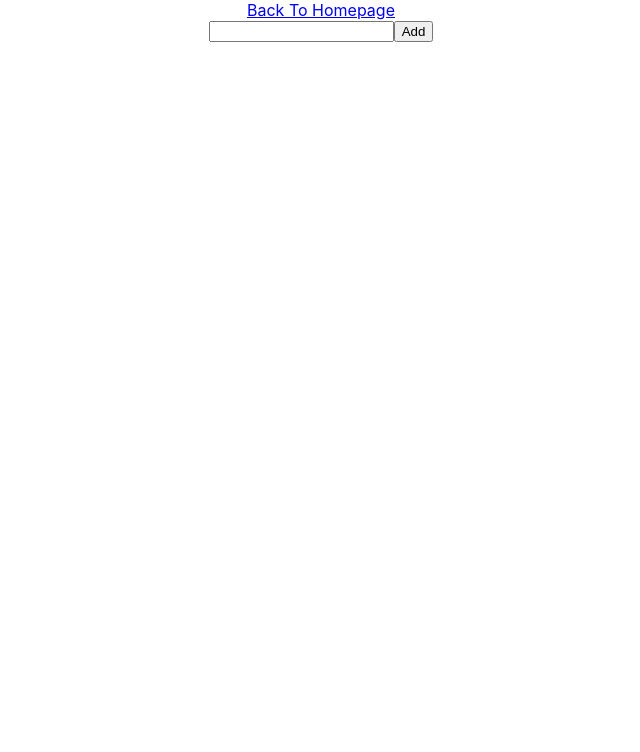
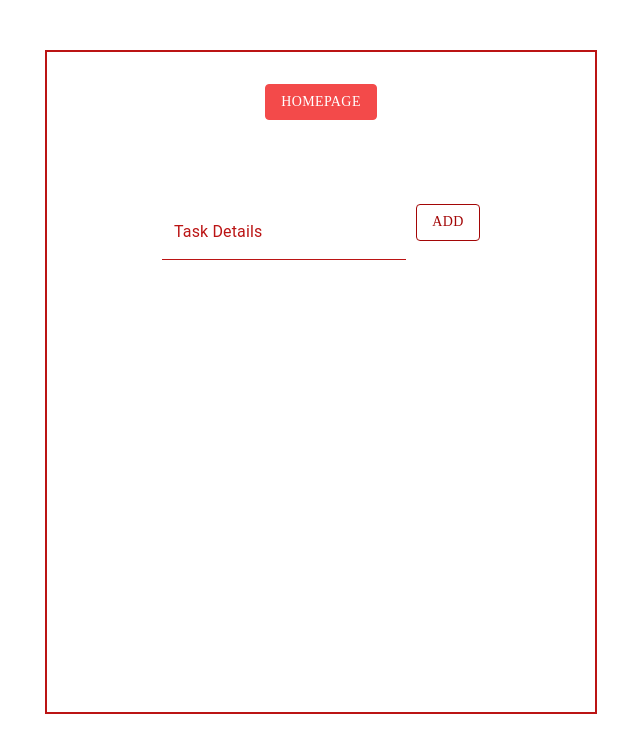
Before and after one commit to AnqurEnayet/React_CRUD_App_1, a React (Create React App) app: page /list in a window 1280 px wide. Shown: the top 752 px of the page, without its empty margins (319-959 px from the left). Built offline with nearby package versions, Linux system fonts and the light colour scheme.

Commit message:
Added MaterialUI and some work left on ListItem

```diff
--- a/package.json
+++ b/package.json
@@ -3,6 +3,9 @@
   "version": "0.1.0",
   "private": true,
   "dependencies": {
+    "@emotion/react": "^11.11.4",
+    "@emotion/styled": "^11.11.5",
+    "@mui/material": "^5.15.21",
     "@testing-library/jest-dom": "^5.17.0",
     "@testing-library/react": "^13.4.0",
     "@testing-library/user-event": "^13.5.0",
--- a/src/App.css
+++ b/src/App.css
@@ -1,38 +1,30 @@
-.App {
-  text-align: center;
+.app-container{
+  display: flex;
+  justify-content: center;
+  align-items: center;
+  height: 100vh;
+  background-color: beige;
 }
 
-.App-logo {
-  height: 40vmin;
-  pointer-events: none;
+.form-container {
+  width: 375px;
+  height: 400px;
+  padding: 20px;
+  border: 1px solid #ccc;
+  border-radius: 12px;
+  box-shadow: 0 0 10px rgba(0, 0, 0, 0.1);
+  background-color: white;
 }
 
-@media (prefers-reduced-motion: no-preference) {
-  .App-logo {
-    animation: App-logo-spin infinite 20s linear;
-  }
+.form-content {
+  display: flex;
+  flex-direction: column;
+  justify-content: center;
+  align-items: center;
 }
 
-.App-header {
-  background-color: #282c34;
-  min-height: 100vh;
+.single-top-content {
   display: flex;
-  flex-direction: column;
-  align-items: center;
-  justify-content: center;
-  font-size: calc(10px + 2vmin);
-  color: white;
+  padding-top: 50px;
+  padding-bottom: 200px;
 }
-
-.App-link {
-  color: #61dafb;
-}
-
-@keyframes App-logo-spin {
-  from {
-    transform: rotate(0deg);
-  }
-  to {
-    transform: rotate(360deg);
-  }
-}
--- a/src/App.js
+++ b/src/App.js
@@ -2,20 +2,24 @@ import React from 'react';
 import {BrowserRouter as Router, Route, Routes} from 'react-router-dom'
 import Home from './CRUD/HomePage'
 import Controller from './CRUD/Controller';
-import './App.css';
+import { Link, Typography, CssBaseline, Container, Box, Button } from '@mui/material';
+//import './App.css';
 import HomePage from './CRUD/HomePage';
 
 function App() {
   return (
-    <div className="App">
+    <Container maxWidth='sm' sx={{padding: '50px'}}>
+      <Box sx={{ padding: '10px', bgcolor: 'white', height: '80vh', border: '2px solid #BB1414'}}>
+            <Router>
+              <Routes>
+                <Route exact path="/" Component={HomePage}/>
+                <Route path="/list" Component={Controller}/>
+              </Routes>
+            </Router>
+      </Box>
+    </Container>
 
-      <Router>
-        <Routes>
-          <Route exact path="/" Component={HomePage}/>
-          <Route path="/list" Component={Controller}/>
-        </Routes>
-      </Router>
-    </div>
+
   );
 }
 
--- a/src/CRUD/Controller.js
+++ b/src/CRUD/Controller.js
@@ -1,7 +1,9 @@
 import React, { useState } from 'react'
-import {Link} from 'react-router-dom'
 import Remove from './Remove'
 import Update from './Update'
+import { Link, Typography, CssBaseline, Container, Box, Button, TextField } from '@mui/material';
+import { List, ListItem, ListItemText, ListItemSecondaryAction, IconButton } from '@mui/material';
+
 
 const Controller = () => {
   const [inputText, setInputText] = useState('')
@@ -9,36 +11,36 @@ const Controller = () => {
   const [items, setItems] = useState([])
   const [editIndex, setEditIndex] = useState(null)
 
-    const handleChange =(e)=> {
+  const handleChange = (e) => {
     setInputText(e.target.value)
   }
 
-    const handleUpdateInput =(e)=> {
+  const handleUpdateInput = (e) => {
     setInputValue(e.target.value)
   }
 
 
-    const handleSubmit =(e)=>{
+  const handleSubmit = (e) => {
     e.preventDefault()
-        if(inputText.trim() !== ''){
+    if (inputText.trim() !== '') {
       setItems([...items, inputText.trim()])
       setInputText('')
     }
   }
 
-    const handleDelete =(index)=> {
-      const updatedItems = items.filter((item,i)=> (i!== index))
+  const handleDelete = (index) => {
+    const updatedItems = items.filter((item, i) => (i !== index))
     setItems(updatedItems)
   }
 
-    const handleUpdate =(index, initialValue)=> {
+  const handleUpdate = (index, initialValue) => {
     setEditIndex(index)
     setInputValue(initialValue)
   }
 
-    const handleSave =(index, newValue)=> {
+  const handleSave = (index, newValue) => {
     const updatedItems = [...items]
-      if(newValue==='') newValue="Undefined"
+    if (newValue === '') newValue = "Undefined"
     updatedItems[index] = newValue
     setItems(updatedItems)
     setEditIndex(null)
@@ -46,37 +48,173 @@ const Controller = () => {
 
   return (
     <div>
-      <Link to="/">Back To Homepage</Link>
+      <Box
+        sx={{
+          display: 'flex',
+          flexDirection: 'column',
+          alignItems: 'center',
+          justifyContent: 'center',
+          minHeight: '10vh',
+          marginBottom: '50px',
+          textAlign: 'center'
+        }}
+      >
+        <Button
+          variant='outlined'
+          sx={{
+            backgroundColor: '#F34A4A',
+
+            border: '1px solid #F34A4A',
+            '&:hover': {
+              backgroundColor: 'white',
+              borderColor: '#F34A4A',
+              color: 'BB1414'
+            }
+          }}
+        >
+          <Link
+            href="/"
+            sx={{
+              textDecoration: 'none',
+              fontFamily: 'Times New Roman',
+              color: 'white',
+              '&:hover': {
+                color: '#BB1414'
+              }
+            }}
+          >
+            HomePage
+          </Link>
+        </Button>
+      </Box>
+      <Box
+        sx={{
+          display: 'flex',
+          flexDirection: 'column',
+          alignItems: 'center',
+          justifyContent: 'center',
+          minHeight: '10vh',
+          paddingBottom: '10px',
+          textAlign: 'center'
+        }}
+      >
+        <div>
           <form onSubmit={handleSubmit}>
-        <input
+            <TextField
               type='text'
               value={inputText}
               onChange={handleChange}
+              variant='filled'
+              label='Task Details'
+              sx={{
+                '& .MuiFilledInput-root': {
+                  backgroundColor: 'white',
+                },
+                '& .MuiFormLabel-root': {
+                  color: '#BB1414',
+                },
+                '& .MuiFilledInput-underline:before': {
+                  borderBottomColor: '#BB1414',
+                },
+                '& .MuiFilledInput-underline:after': {
+                  borderBottomColor: '#BB1414',
+                },
+                '& .MuiFilledInput-root.Mui-focused': {
+                  backgroundColor: 'white',
+                  '& .MuiFilledInput-underline:after': {
+                    borderBottomColor: '#BB1414',
+                  },
+                },
+                '& .MuiFormLabel-root.Mui-focused': {
+                  color: '#BB1414',
+                },
+              }}
             />
-        <button type="submit">Add</button>
+            <Button
+              type="submit"
+              variant='outlined'
+              sx={{
+                borderColor: '#A30606',
+                fontFamily: 'Times New Roman',
+                color: '#A30606',
+                marginLeft: '10px',
+                '&:hover': {
+                  backgroundColor: '#A30606',
+                  borderColor: '#A30606',
+                  color: 'white'
+                }
+              }}
+            >
+              Add
+            </Button>
           </form>
+        </div>
+      </Box>
+      <div>
         <ul>
           {items.map((item, index) => (
             <li
               key={index}
             >
-            {editIndex===index ? (
+              {editIndex === index ? (
                 <div>
-              <form onSubmit={()=>handleSave(index, inputValue)}>
-              <input
+                  <form onSubmit={() => handleSave(index, inputValue)}>
+                    <TextField
                       type='text'
                       value={inputValue}
                       onChange={handleUpdateInput}
+                      variant='filled'
+                      label='Update Details'
+                      sx={{
+                        '& .MuiFilledInput-root': {
+                          backgroundColor: 'white',
+                        },
+                        '& .MuiFormLabel-root': {
+                          color: '#BB1414',
+                        },
+                        '& .MuiFilledInput-underline:before': {
+                          borderBottomColor: '#BB1414',
+                        },
+                        '& .MuiFilledInput-underline:after': {
+                          borderBottomColor: '#BB1414',
+                        },
+                        '& .MuiFilledInput-root.Mui-focused': {
+                          backgroundColor: 'white',
+                          '& .MuiFilledInput-underline:after': {
+                            borderBottomColor: '#BB1414',
+                          },
+                        },
+                        '& .MuiFormLabel-root.Mui-focused': {
+                          color: '#BB1414',
+                        },
+                      }}
+
                     />
-              <button type='submit'>Save</button>
+                    <Button
+                      type="submit"
+                      variant='outlined'
+                      sx={{
+                        borderColor: '#A30606',
+                        fontFamily: 'Times New Roman',
+                        color: '#A30606',
+                        marginLeft: '10px',
+                        '&:hover': {
+                          backgroundColor: '#A30606',
+                          borderColor: '#A30606',
+                          color: 'white'
+                        }
+                      }}
+                    >
+                      Save
+                    </Button>
                   </form>
 
                 </div>
               ) : (
                 <div>
                   {item}
-          <Remove onDelete={()=>handleDelete(index)}/>
-          <Update onUpdate={()=>handleUpdate(index, item)}/>
+                  <Remove onDelete={() => handleDelete(index)} />
+                  <Update onUpdate={() => handleUpdate(index, item)} />
                 </div>
 
               )}
@@ -85,6 +223,7 @@ const Controller = () => {
           ))}
         </ul>
       </div>
+    </div>
   )
 }
 
--- a/src/CRUD/Remove.js
+++ b/src/CRUD/Remove.js
@@ -1,9 +1,26 @@
 import React from 'react'
+import { Button } from '@mui/material'
 
-const Remove = ({onDelete}) => {
+const Remove = ({ onDelete }) => {
   return (
     <div>
-        <button onClick={onDelete}>Delete</button>
+      <Button
+        onClick={onDelete}
+        variant='outlined'
+        sx={{
+          borderColor: '#074968',
+          fontFamily: 'Times New Roman',
+          color: '#074968',
+          marginLeft: '10px',
+          '&:hover': {
+            backgroundColor: '#074968',
+            borderColor: '#074968',
+            color: 'white'
+          }
+        }}
+      >
+        Delete
+      </Button>
     </div>
   )
 }
--- a/src/CRUD/Update.js
+++ b/src/CRUD/Update.js
@@ -1,9 +1,25 @@
 import React from 'react'
+import { Button } from '@mui/material'
 
-const Update = ({onUpdate}) => {
+const Update = ({ onUpdate }) => {
   return (
     <div>
-        <button onClick={onUpdate}>Update</button>
+      <Button onClick={onUpdate}
+        variant='outlined'
+        sx={{
+          borderColor: '#4E0456',
+          fontFamily: 'Times New Roman',
+          color: '#4E0456',
+          marginLeft: '10px',
+          '&:hover': {
+            backgroundColor: '#4E0456',
+            borderColor: '#4E0456',
+            color: 'white'
+          }
+        }}
+      >
+        Update
+      </Button>
     </div>
   )
 }
```
Also changed, not shown: src/CRUD/HomePage.js (+61 -3 lines), 1 other file (tests, documents, lock files or other folders). Lines whose indentation alone changed are shown as unchanged.
